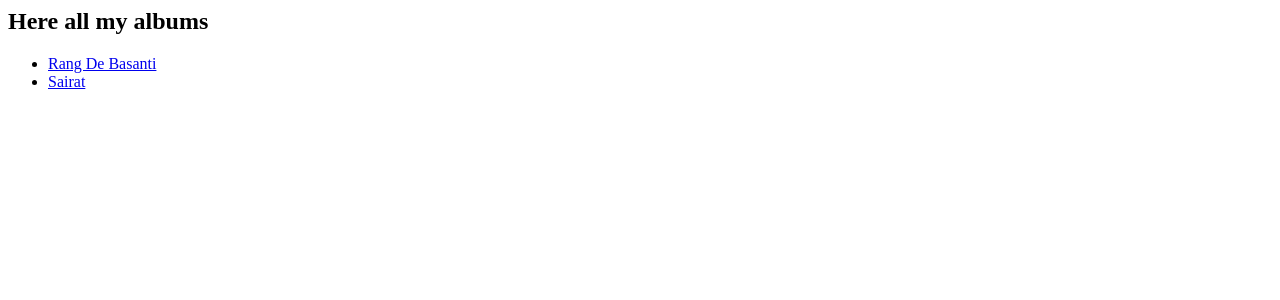
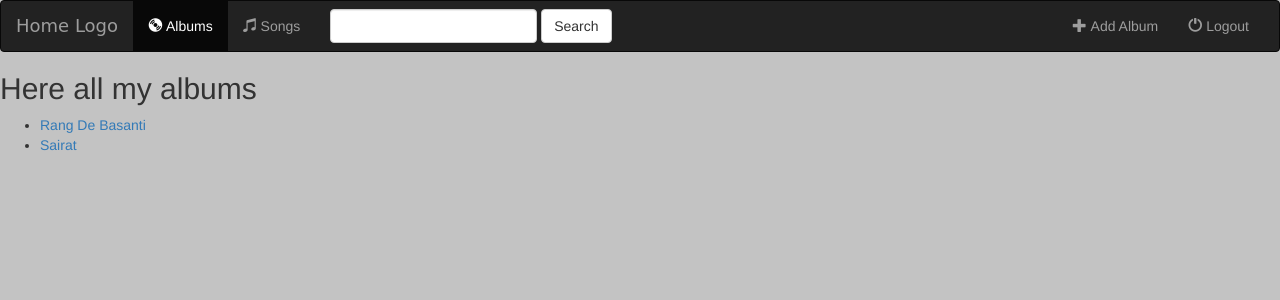
Before and after one commit to k-prashant/python-django-tutorial, a Django app: template first_proj/music/templates/music/index.html in a window 1280 px wide. Shown: the top 300 px of the page. Run offline with Django 3.2, Linux system fonts and the light colour scheme; the template is opened without the code that fills it: values that come from a table or form of the project are taken from there, others are empty; data comes from the database, SQL or seed files in the repository; both versions use the stored data as it was after the commit; parts of the project's set-up code (start-up, migrations or seed data) failed here and were passed over; some libraries are stand-ins or nearby versions.

Commit message:
Second Commit

```diff
--- /dev/null
+++ b/first_proj/music/static/music/style.css
@@ -0,0 +1,11 @@
+body{
+	background: white url("images/background.jpg")
+}
+
+.navbar{
+	border-radius: 0;
+}
+
+.navbar-brand{
+	font-family: cursive;
+}
--- /dev/null
+++ b/first_proj/music/templates/music/base.html
@@ -0,0 +1,79 @@
+<!DOCTYPE html>
+<html>
+<head>
+	<title>
+	{% block title %}
+		Django Tut
+	{% endblock %}
+	</title>
+	<!-- load static files -->
+	{% load staticfiles %}
+	<link rel="stylesheet" type="text/css" href="{% static 'music/style.css' %}">
+
+	<link rel="stylesheet" href="https://maxcdn.bootstrapcdn.com/bootstrap/3.3.7/css/bootstrap.min.css" integrity="sha384-BVYiiSIFeK1dGmJRAkycuHAHRg32OmUcww7on3RYdg4Va+PmSTsz/K68vbdEjh4u" crossorigin="anonymous">
+	<!-- external css and js -->
+	<script src="https://ajax.googleapis.com/ajax/libs/jquery/3.2.1/jquery.min.js"></script>
+	<!-- Latest compiled and minified CSS -->
+	<script src="https://maxcdn.bootstrapcdn.com/bootstrap/3.3.7/js/bootstrap.min.js" integrity="sha384-Tc5IQib027qvyjSMfHjOMaLkfuWVxZxUPnCJA7l2mCWNIpG9mGCD8wGNIcPD7Txa" crossorigin="anonymous"></script>
+</head>
+<body>
+
+<nav class="navbar navbar-inverse">
+	<div class="container-fluid">
+		<!-- logo -->
+		<div class="navbar-header">
+			<button type="button" class="navbar-toggle" data-toggle="collapse" data-target="#topNavBar">
+				<span class="icon-bar"></span>
+				<span class="icon-bar"></span>
+				<span class="icon-bar"></span>
+			</button>
+			<a href="{% url 'music:index' %}" class="navbar-brand">Home Logo</a>
+		</div>
+
+		<!-- Items -->
+		<div class="collapse navbar-collapse" id="topNavBar">
+
+			<ul class="nav navbar-nav">
+				<li class="active">
+					<a href="{% url 'music:index' %}">
+						<span class="glyphicon glyphicon-cd" aria-hidden="true"></span>&nbsp;Albums
+					</a>
+				</li>
+				<li class="">
+					<a href="#">
+						<span class="glyphicon glyphicon-music" aria-hidden="true"></span>&nbsp;Songs
+					</a>
+				</li>
+			</ul>
+
+			<form class="navbar-form navbar-left" role="search" method="get" action="#">
+				<div class="form-group">
+					<input type="text" class="form-control" name="q" value=""/>
+				</div>
+				<button type="submit" class="btn btn-default">Search</button>
+			</form>
+
+			<ul class="nav navbar-nav navbar-right">
+				<li class="">
+					<a href="#">
+						<span class="glyphicon glyphicon-plus" aria-hidden="true"></span>&nbsp;Add Album
+					</a>
+				</li>
+				<li class="">
+					<a href="#">
+						<span class="glyphicon glyphicon-off" aria-hidden="true"></span>&nbsp;Logout
+					</a>
+				</li>
+			</ul>
+
+
+		</div>
+
+
+
+	</div>
+</nav>
+{% block body %}
+{% endblock %}
+</body>
+</html>
--- a/first_proj/music/templates/music/index.html
+++ b/first_proj/music/templates/music/index.html
@@ -1,3 +1,6 @@
+{% extends 'music/base.html' %}
+
+{% block body %}
 	{% if all_albums %}
 	<h2>Here all my albums</h2>
 	<ul>
@@ -9,3 +12,4 @@
 	{% else %}
 		<h3>No albums</h3>
 	{% endif %}
+{% endblock %}
--- a/first_proj/music/urls.py
+++ b/first_proj/music/urls.py
@@ -8,8 +8,8 @@
     url(r'^$', views.index, name='index'),
 
     # /misuc/420
-    url(r'^(?P<album_id>[0-9]+)/$', views.detail, name='detail')
+    url(r'^(?P<album_id>[0-9]+)/$', views.detail, name='detail'),
 
     # /misuc/420/favorite
-    url(r'^(?P<album_id>[0-9]+)/favorite$', views.favorite, name='favorite')
+    url(r'^(?P<album_id>[0-9]+)/favorite$', views.favorite, name='favorite'),
 ]
```
Also changed, not shown: first_proj/music/templates/music/detail.html (+21 -1 lines), first_proj/music/views.py (+16 -2 lines), first_proj/db.sqlite3, first_proj/music/static/music/images/background.JPG (added). Lines whose indentation alone changed are shown as unchanged.
